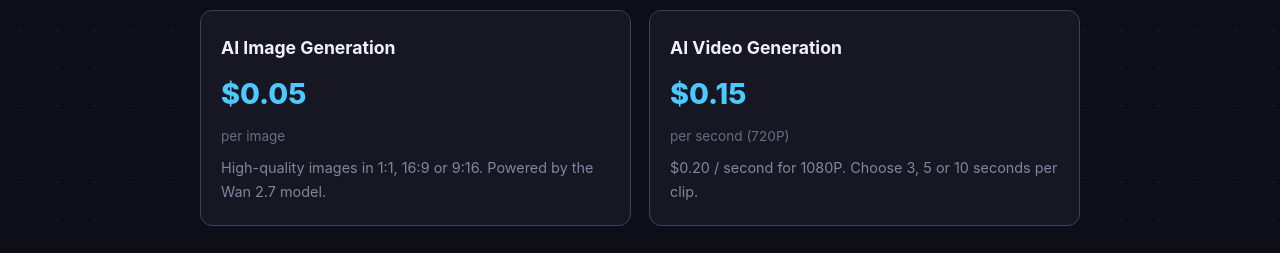
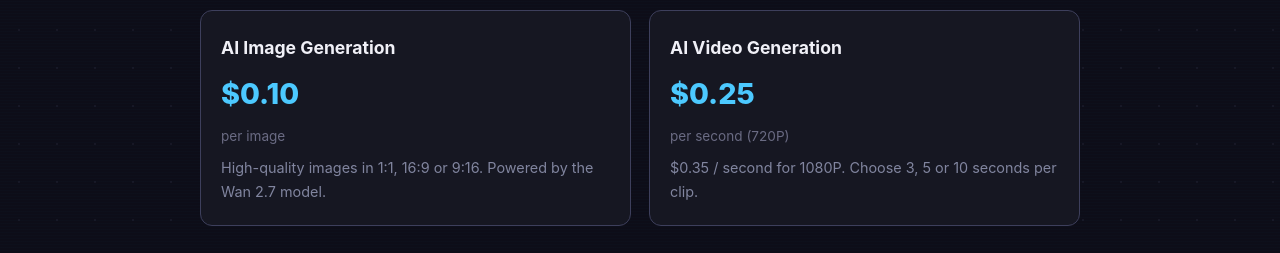
Before and after one commit to AIMODELAPI/modelapi, a website: page pricing.html in a window 1280 px wide. Shown: the part 255-508 px from the top of the page. Drawn offline with Linux system fonts and the light colour scheme.

Commit message:
定价加价：参考市场价（可灵Kling/Runway），成本不外露
- 生图 C:\Users\huangchao\.workbuddy\binaries\PortableGit\versions\1.2.0\bin\bash.exe.05→C:\Users\huangchao\.workbuddy\binaries\PortableGit\versions\1.2.0\bin\bash.exe.10/张
- 视频 C:\Users\huangchao\.workbuddy\binaries\PortableGit\versions\1.2.0\bin\bash.exe.15→C:\Users\huangchao\.workbuddy\binaries\PortableGit\versions\1.2.0\bin\bash.exe.25/秒(720P)、C:\Users\huangchao\.workbuddy\binaries\PortableGit\versions\1.2.0\bin\bash.exe.20→C:\Users\huangchao\.workbuddy\binaries\PortableGit\versions\1.2.0\bin\bash.exe.35/秒(1080P)

```diff
--- a/pricing.html
+++ b/pricing.html
@@ -38,15 +38,15 @@
   <div class="price-grid">
     <div class="price-card">
       <h3>AI Image Generation</h3>
-      <div class="amount">$0.05</div>
+      <div class="amount">$0.10</div>
       <div class="unit">per image</div>
       <p>High-quality images in 1:1, 16:9 or 9:16. Powered by the Wan 2.7 model.</p>
     </div>
     <div class="price-card">
       <h3>AI Video Generation</h3>
-      <div class="amount">$0.15</div>
+      <div class="amount">$0.25</div>
       <div class="unit">per second (720P)</div>
-      <p>$0.20 / second for 1080P. Choose 3, 5 or 10 seconds per clip.</p>
+      <p>$0.35 / second for 1080P. Choose 3, 5 or 10 seconds per clip.</p>
     </div>
   </div>
 
```
